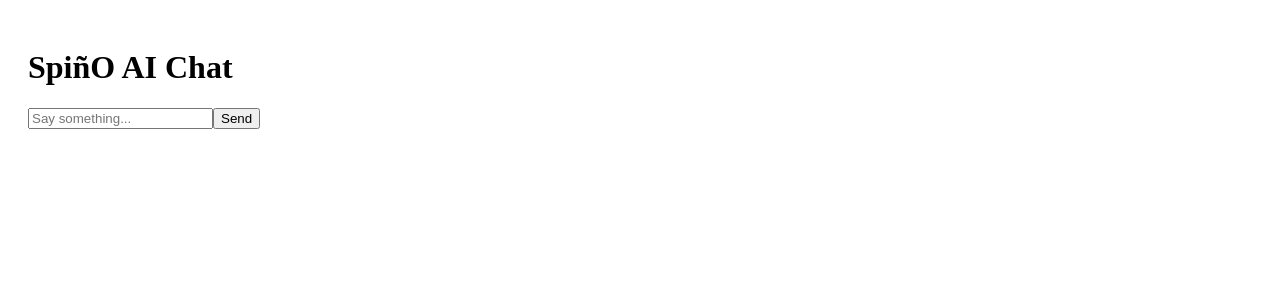
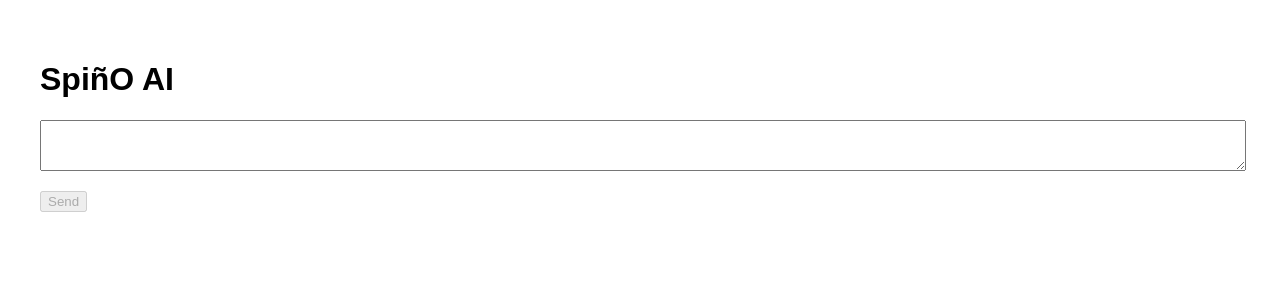
Before and after one commit to Erezul77/SpinOAI, a Next.js app: page / in a window 1280 px wide. Shown: the top 300 px of the page. Built offline with nearby package versions, Linux system fonts and the light colour scheme.

Commit message:
✅ Fix: Corrected messages type in index.tsx to fix Vercel build

```diff
--- a/pages/index.tsx
+++ b/pages/index.tsx
@@ -1,40 +1,71 @@
 import React, { useState } from 'react';
 
+type Message = {
+  role: 'user' | 'assistant';
+  content: string;
+};
+
 export default function Home() {
-  const [messages, setMessages] = useState([]);
-  const [input, setInput] = useState("");
+  const [input, setInput] = useState('');
+  const [messages, setMessages] = useState<Message[]>([]);
+  const [loading, setLoading] = useState(false);
+  const [error, setError] = useState('');
 
   const handleSend = async () => {
     const newMessages = [...messages, { role: 'user', content: input }];
     setMessages(newMessages);
+    setInput('');
+    setLoading(true);
+    setError('');
 
-    const response = await fetch('/api/chat', {
-      method: 'POST',
-      headers: { 'Content-Type': 'application/json' },
-      body: JSON.stringify({ messages: newMessages })
-    });
+    try {
+      const response = await fetch('/api/chat', {
+        method: 'POST',
+        headers: {
+          'Content-Type': 'application/json',
+        },
+        body: JSON.stringify({ messages: newMessages }),
+      });
 
-    const data = await response.json();
-    setMessages([...newMessages, { role: 'assistant', content: data.response }]);
-    setInput("");
+      if (!response.ok) {
+        throw new Error(`API error: ${response.status}`);
+      }
+
+      const data = await response.json();
+
+      setMessages([...newMessages, { role: 'assistant', content: data.reply }]);
+    } catch (err: any) {
+      console.error(err);
+      setError('Failed to fetch response.');
+    } finally {
+      setLoading(false);
+    }
   };
 
   return (
-    <div style={{ padding: 20 }}>
-      <h1>SpiñO AI Chat</h1>
-      <div style={{ marginBottom: 10 }}>
-        {messages.map((msg, i) => (
-          <div key={i}><b>{msg.role}:</b> {msg.content}</div>
+    <div style={{ padding: '2rem', fontFamily: 'sans-serif' }}>
+      <h1>SpiñO AI</h1>
+
+      <div style={{ marginBottom: '1rem' }}>
+        {messages.map((msg, idx) => (
+          <div key={idx} style={{ marginBottom: '0.5rem' }}>
+            <strong>{msg.role === 'user' ? 'You' : 'SpiñO'}:</strong> {msg.content}
+          </div>
         ))}
       </div>
-      <input
-        type="text"
+
+      <textarea
+        rows={3}
         value={input}
         onChange={(e) => setInput(e.target.value)}
-        onKeyDown={(e) => e.key === 'Enter' && handleSend()}
-        placeholder="Say something..."
+        style={{ width: '100%', marginBottom: '1rem' }}
       />
-      <button onClick={handleSend}>Send</button>
+
+      <button onClick={handleSend} disabled={loading || !input.trim()}>
+        {loading ? 'Thinking…' : 'Send'}
+      </button>
+
+      {error && <p style={{ color: 'red' }}>{error}</p>}
     </div>
   );
 }
```
